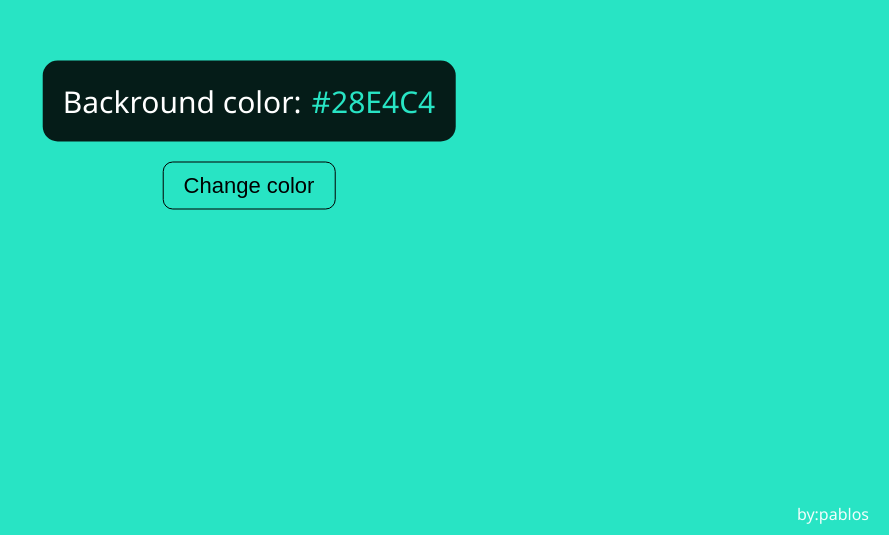
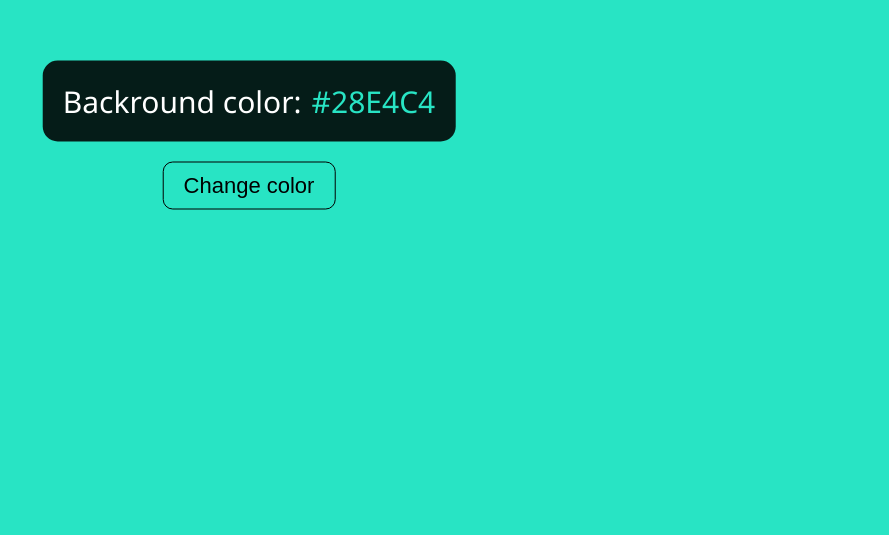
Before and after one commit to pablos112/randomColor, a plain HTML site: page index.html in a window 1280 px wide. Shown: the part 265-800 px from the top of the page, without its empty margins (391-1280 px from the left). Drawn offline with Linux system fonts and the light colour scheme.

Commit message:
Update index.html

```diff
--- a/index.html
+++ b/index.html
@@ -12,6 +12,5 @@
         <div class="textColor">Backround color: <p class="colorHash">#28E4C4</p></div>
         <button class="btn">Change color</button>
     </div>
-    <footer>by:pablos</footer>
 </body>
 </html>
```
